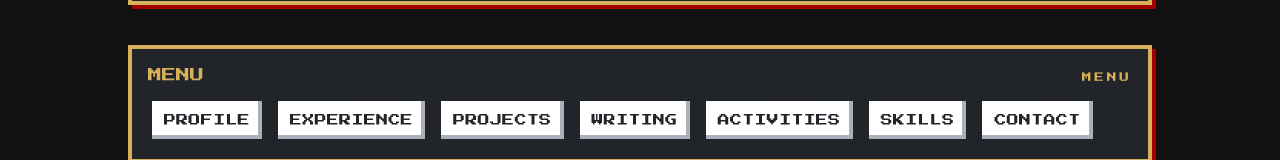
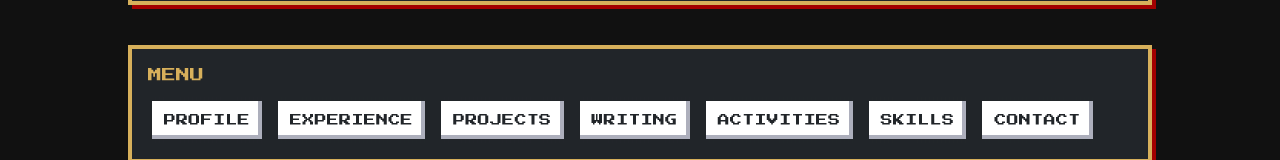
Before and after one commit to tkc66-buzz/portfolio, a Next.js app: page / in a window 1280 px wide. Shown: the part 319-479 px from the top of the page. Built offline with nearby package versions, Linux system fonts and the light colour scheme.

Commit message:
ui: remove duplicate menu label

```diff
--- a/src/components/TableOfContents.tsx
+++ b/src/components/TableOfContents.tsx
@@ -11,7 +11,6 @@ export function TableOfContents() {
         <h2 className="text-sm text-fami-gold" style={{ fontFamily: "var(--font-press)" }}>
           MENU
         </h2>
-        <span className="text-[0.6rem] uppercase tracking-[0.3em] text-fami-gold">MENU</span>
       </div>
 
       <ul className="flex flex-wrap gap-2">
```
